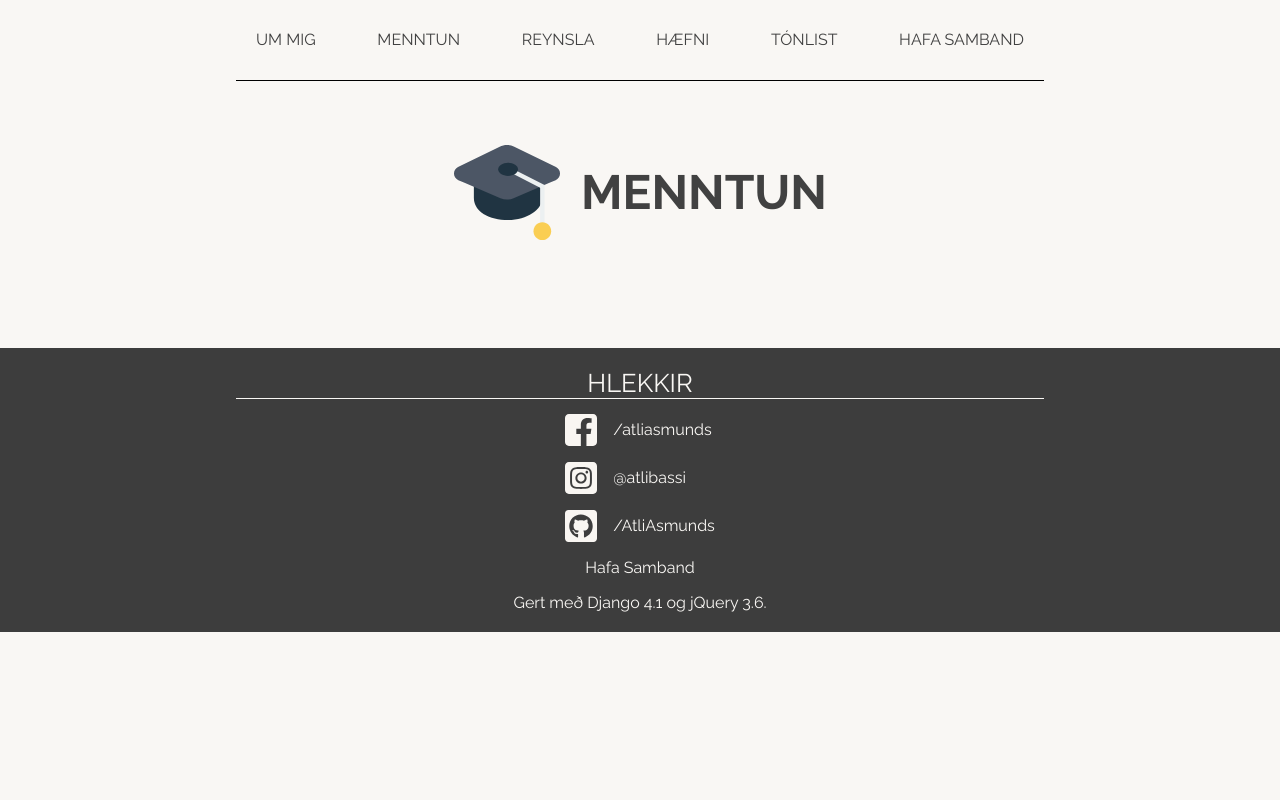
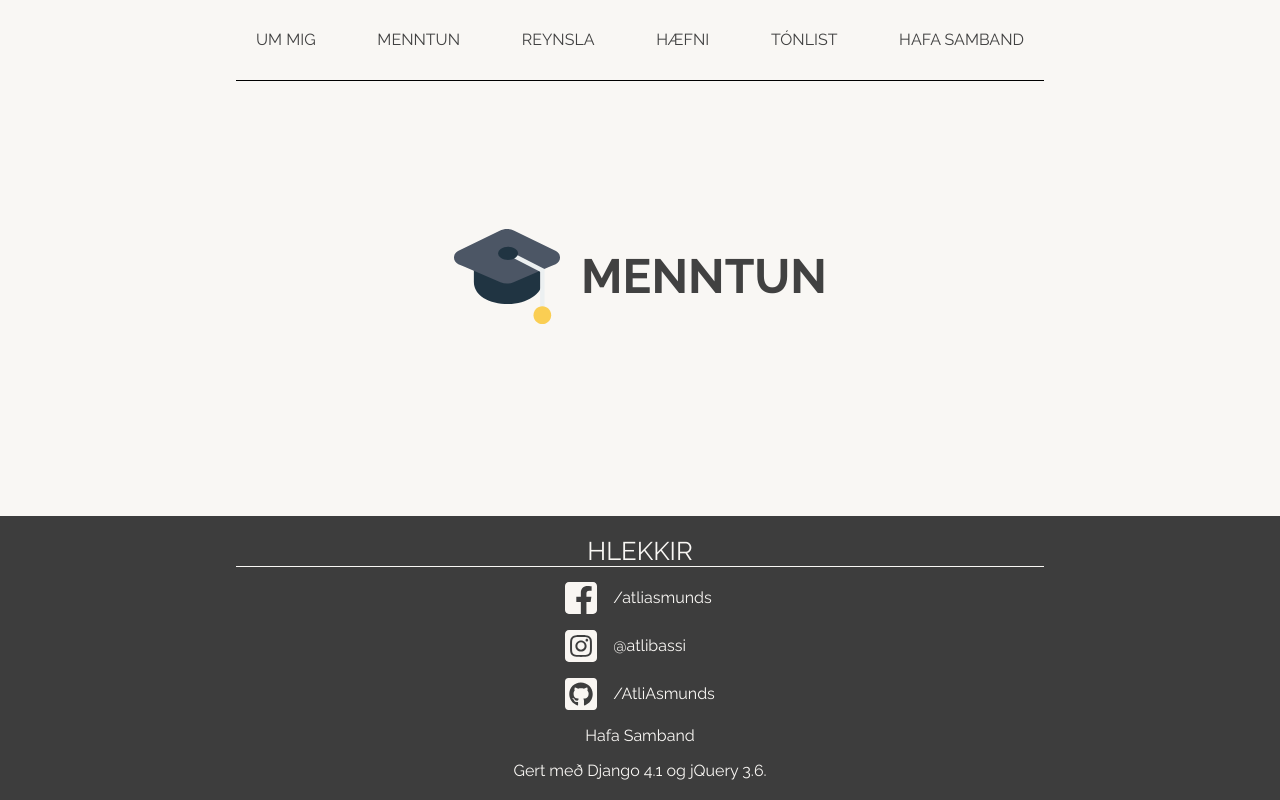
Before and after one commit to AtliAsmunds/MyCV, a Django app: page /education/ in a window 1280 px wide. Run offline with Django 4.2, Linux system fonts and the light colour scheme; data that the repository does not hold is empty.

Commit message:
Edit body height

```diff
--- a/static/styles/css/styles.css
+++ b/static/styles/css/styles.css
@@ -11,6 +11,9 @@ html {
 
 body {
   position: relative;
+  display: flex;
+  flex-direction: column;
+  justify-content: space-between;
   min-height: 100vh;
 }
 
--- a/static/styles/scss/_base.scss
+++ b/static/styles/scss/_base.scss
@@ -13,6 +13,9 @@ html {
 
 body {
   position: relative;
+  display: flex;
+  flex-direction: column;
+  justify-content: space-between;
   min-height: 100vh;
 }
 
```
